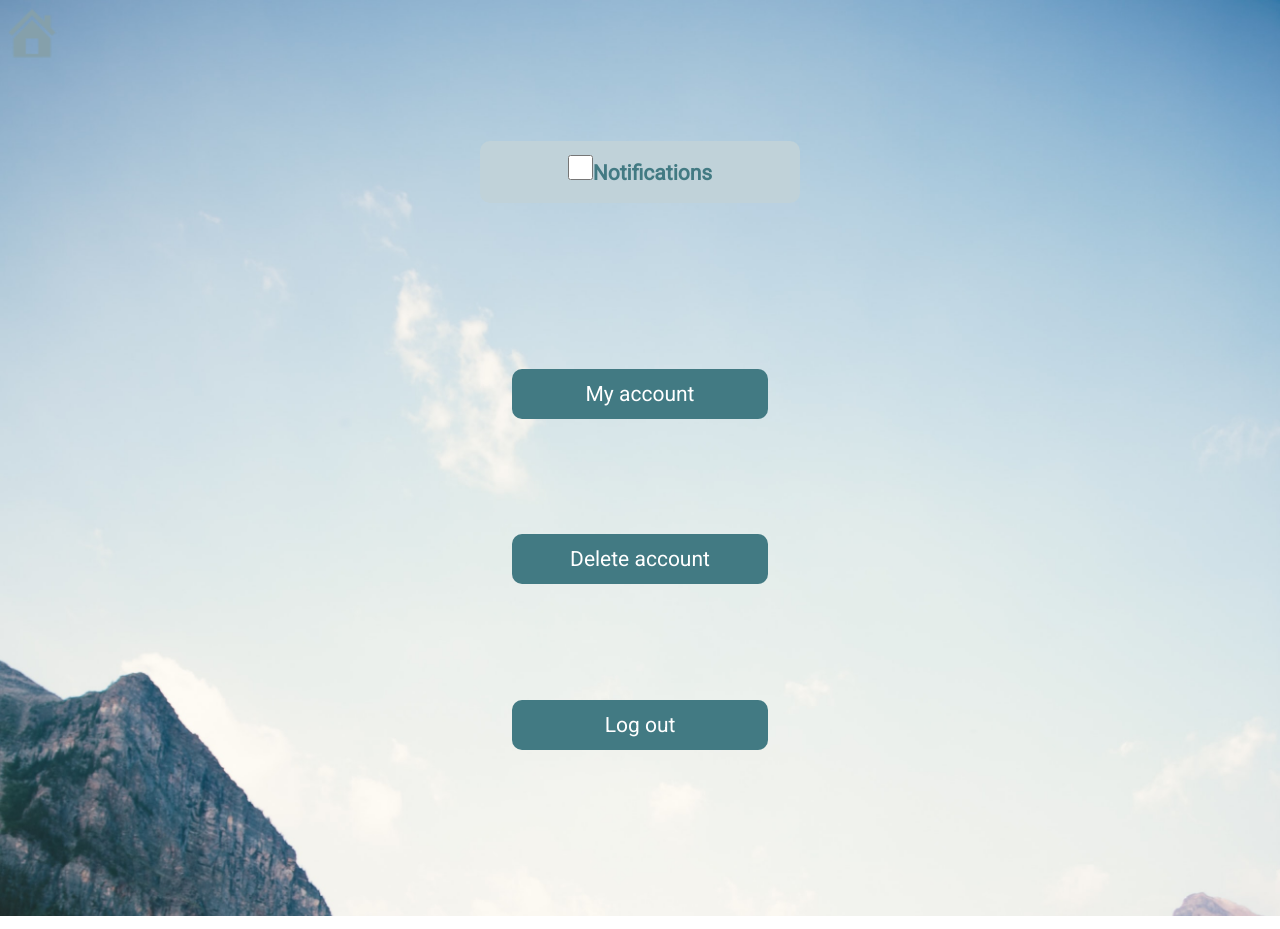
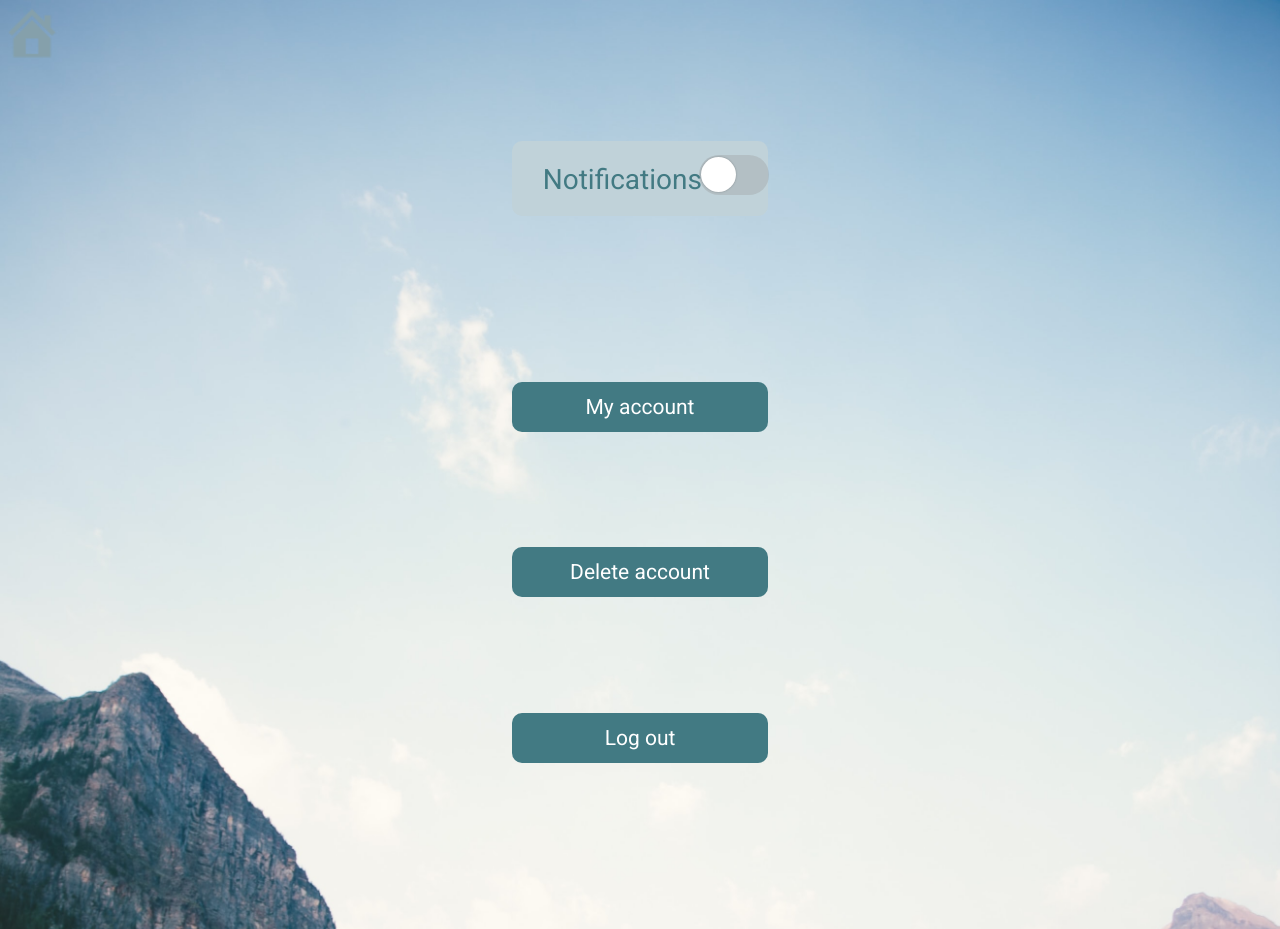
Before and after one commit to Klaudia-Szymanowska/ACTivist, a React (Create React App) app in the folder activist/: page /settings in a window 1280 px wide. Built offline with nearby package versions, Linux system fonts and the light colour scheme.

Commit message:
toggle_switch

```diff
--- a/activist/src/App.css
+++ b/activist/src/App.css
@@ -70,9 +70,14 @@ button {
   float: left;
 }
 
+#textswitch {
+  margin-top: -15%;
+  margin-left: -15%;
+}
+
 #notifications {
   text-align: center;
-  width: 25%;
+  width: 20%;
 }
 
 #navbuttons button {
@@ -127,15 +132,14 @@ button {
   width: 100%;
 }
 
-#badges{
+#badges {
   width: 6%;
   float: center;
-  padding:4px 5px;
+  padding: 4px 5px;
   border-radius: 150px;
   margin-top: 0%;
   margin-bottom: 1%;
   margin-right: 1%;
-
 }
 
 .circle {
@@ -205,7 +209,7 @@ h4 {
 h6 {
   font-family: "Roboto";
   color: #427a83;
-  font-size: 280%;
+  font-size: 100%;
   text-align: center;
 }
 
@@ -216,6 +220,48 @@ h6 {
   pointer-events: none;
 }
 
+.react-switch-checkbox {
+  height: 0;
+  width: 0;
+  visibility: hidden;
+}
+
+.react-switch-label {
+  display: flex;
+  align-items: center;
+  justify-content: space-between;
+  cursor: pointer;
+  width: 70px;
+  height: 40px;
+  background: rgba(151, 149, 149, 0.315);
+  border-radius: 100px;
+  position: relative;
+  transition: background-color 0.2s;
+  margin-top: -15%;
+  margin-left: 75%;
+}
+
+.react-switch-label .react-switch-button {
+  content: "";
+  position: absolute;
+  top: 2px;
+  left: 2px;
+  width: 35px;
+  height: 35px;
+  border-radius: 45px;
+  transition: 0.2s;
+  background: #fff;
+  box-shadow: 0 0 2px 0 rgba(10, 10, 10, 0.29);
+}
+
+.react-switch-checkbox:checked + .react-switch-label .react-switch-button {
+  left: calc(100% - 2px);
+  transform: translateX(-100%);
+}
+
+.react-switch-label:active .react-switch-button {
+  width: 60px;
+}
 /*
 //inspiration: transparent background
 
--- a/activist/src/App.js
+++ b/activist/src/App.js
@@ -8,7 +8,7 @@ import { Goals } from "./containers/Goals";
 import { Challenges } from "./containers/Challenges";
 import { MyChallenges } from "./containers/MyChallenges";
 import { Transportation } from "./containers/Transportation";
-import { Settings } from "./containers/Settings";
+import {Settings} from "./containers/Settings";
 import { Home } from "./containers/Home";
 import { Account } from "./containers/Account";
 import { Changepassword } from "./containers/Changepassword";
--- a/activist/src/containers/Settings.js
+++ b/activist/src/containers/Settings.js
@@ -1,10 +1,12 @@
-import React from 'react';
+import React, { useState } from 'react';
 import {Link} from "react-router-dom";
 import './App.css';
+import Switch from "./Switch"
 
 import home2 from "./img/home2.png";
 
-export const Settings = () => {
+ export const Settings = () => {
+    const [value, setValue] = useState(false);
     return(
         <main>
           {/*to be changed by Louise as a component */}
@@ -23,9 +25,8 @@ export const Settings = () => {
 
 
     <div className='text'>
-
-        <button id= "notifications" style={{ fontSize: "150%" }}>
-        <div class="form-check">
+        <button id= "notifications" style={{ fontSize: "200%" }}>
+        {/* <div class="form-check">
             <input
                 class="form-check-input"
                 type="checkbox"
@@ -38,7 +39,12 @@ export const Settings = () => {
                 <br />
               </label>
 
-            </div>
+            </div> */}
+          <Switch
+            isOn = {value}
+            handleToggle={() => setValue(!value)}
+            />
+            <h6 id= "textswitch">Notifications</h6>{" "}
           </button>
         </div>
 
@@ -69,4 +75,4 @@ export const Settings = () => {
     </div>
   </main>
     );
-}
+};
--- /dev/null
+++ b/activist/src/containers/Switch.js
@@ -0,0 +1,24 @@
+import React from 'react';
+
+const Switch = ({ isOn, handleToggle }) => {
+  return (
+    <>
+      <input
+        checked={isOn}
+        onChange={handleToggle}
+        className="react-switch-checkbox"
+        id={`react-switch-new`}
+        type="checkbox"
+      />
+      <label
+        style={{ background: isOn && '#427a83'}}
+        className="react-switch-label"
+        htmlFor={`react-switch-new`}
+      >
+        <span className={`react-switch-button`} />
+      </label>
+    </>
+  );
+};
+
+export default Switch;
```
